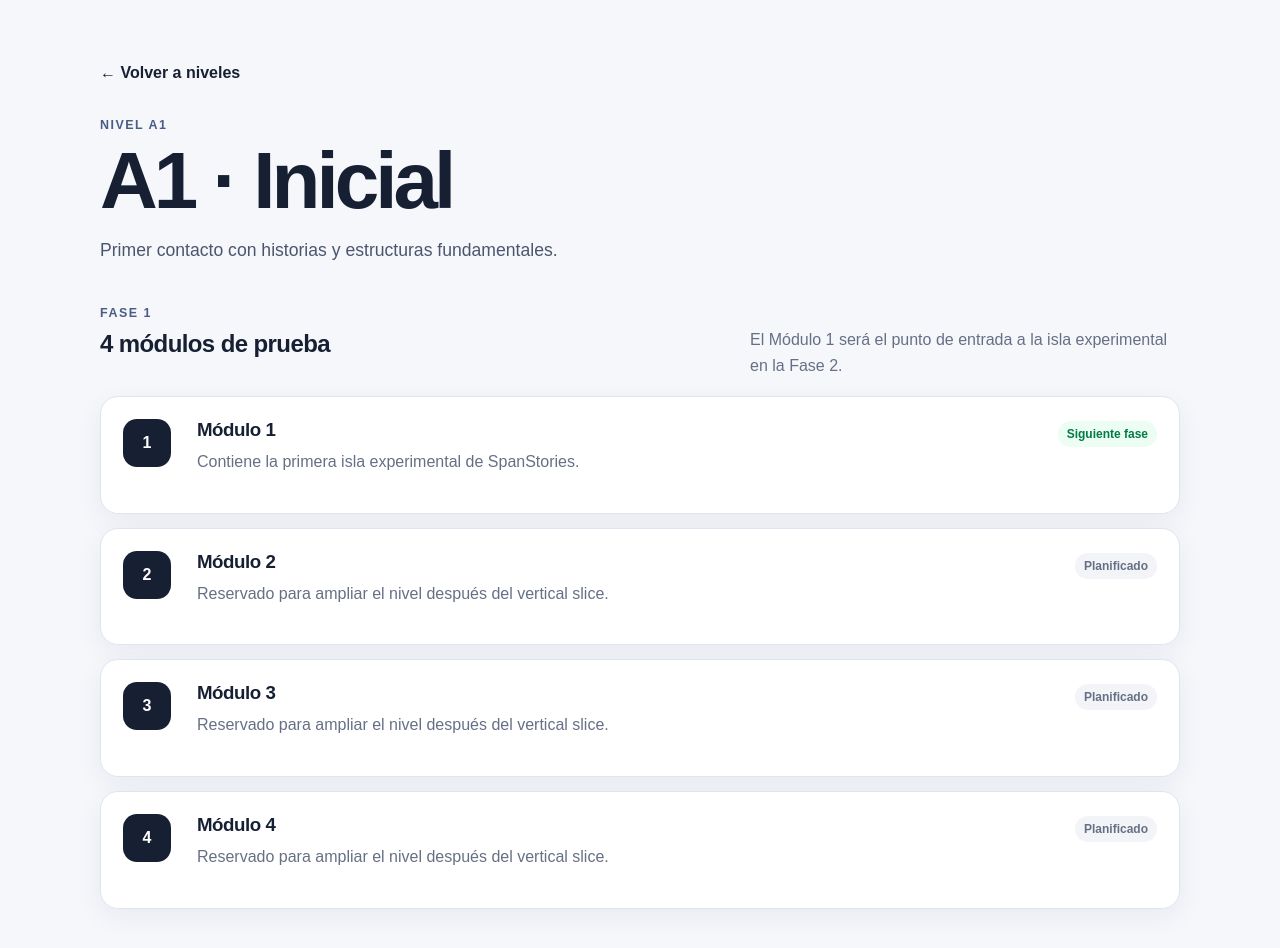
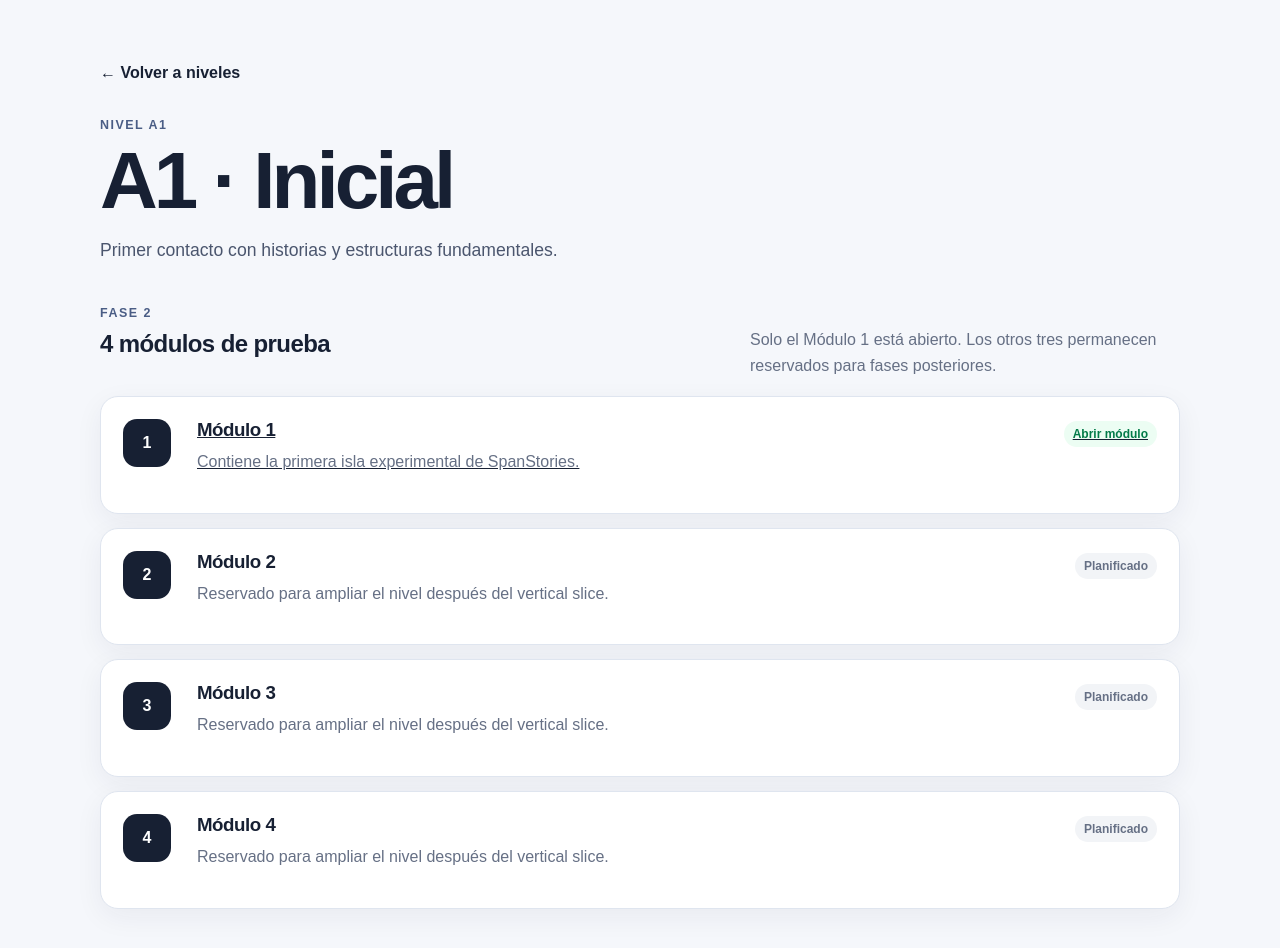
Before and after one commit to materiasordenadas-del/SpanStories, a Next.js app: page /niveles/a1 in a window 1280 px wide. Shown: the top 948 px of the page. Built offline with nearby package versions, Linux system fonts and the light colour scheme.

Commit message:
feat: link experimental module from level page

```diff
--- a/app/niveles/[level]/page.tsx
+++ b/app/niveles/[level]/page.tsx
@@ -33,27 +33,47 @@ export default async function LevelPage({ params }: LevelPageProps) {
       <section>
         <div className="section-heading">
           <div>
-            <p className="eyebrow">Fase 1</p>
+            <p className="eyebrow">Fase 2</p>
             <h2>4 módulos de prueba</h2>
           </div>
-          <p>El Módulo 1 será el punto de entrada a la isla experimental en la Fase 2.</p>
+          <p>Solo el Módulo 1 está abierto. Los otros tres permanecen reservados para fases posteriores.</p>
         </div>
 
         <div className="module-grid">
-          {level.modules.map((module) => (
-            <article className="card module-card" key={module.id}>
+          {level.modules.map((module) => {
+            const content = (
+              <>
                 <div className="module-number">{module.id}</div>
                 <div>
                   <div className="module-title-row">
                     <h3>{module.title}</h3>
                     <span className={`status ${module.status}`}>
-                    {module.status === "experimental" ? "Siguiente fase" : "Planificado"}
+                      {module.status === "experimental" ? "Abrir módulo" : "Planificado"}
                     </span>
                   </div>
                   <p>{module.description}</p>
                 </div>
+              </>
+            );
+
+            if (module.status === "experimental") {
+              return (
+                <Link
+                  className="card module-card module-card-link"
+                  href={`/niveles/${level.slug}/modulos/${module.id}`}
+                  key={module.id}
+                >
+                  {content}
+                </Link>
+              );
+            }
+
+            return (
+              <article className="card module-card module-card-planned" key={module.id}>
+                {content}
               </article>
-          ))}
+            );
+          })}
         </div>
       </section>
     </main>
```
Lines whose indentation alone changed are shown as unchanged.
